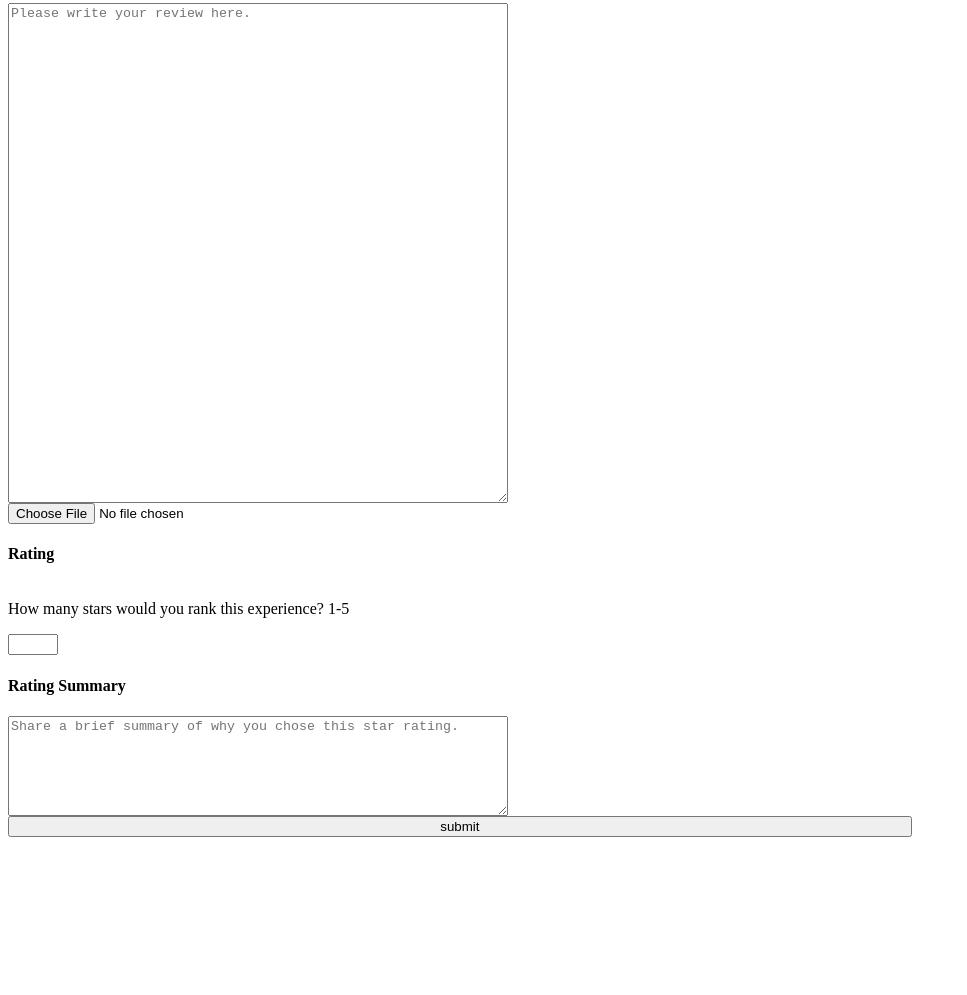
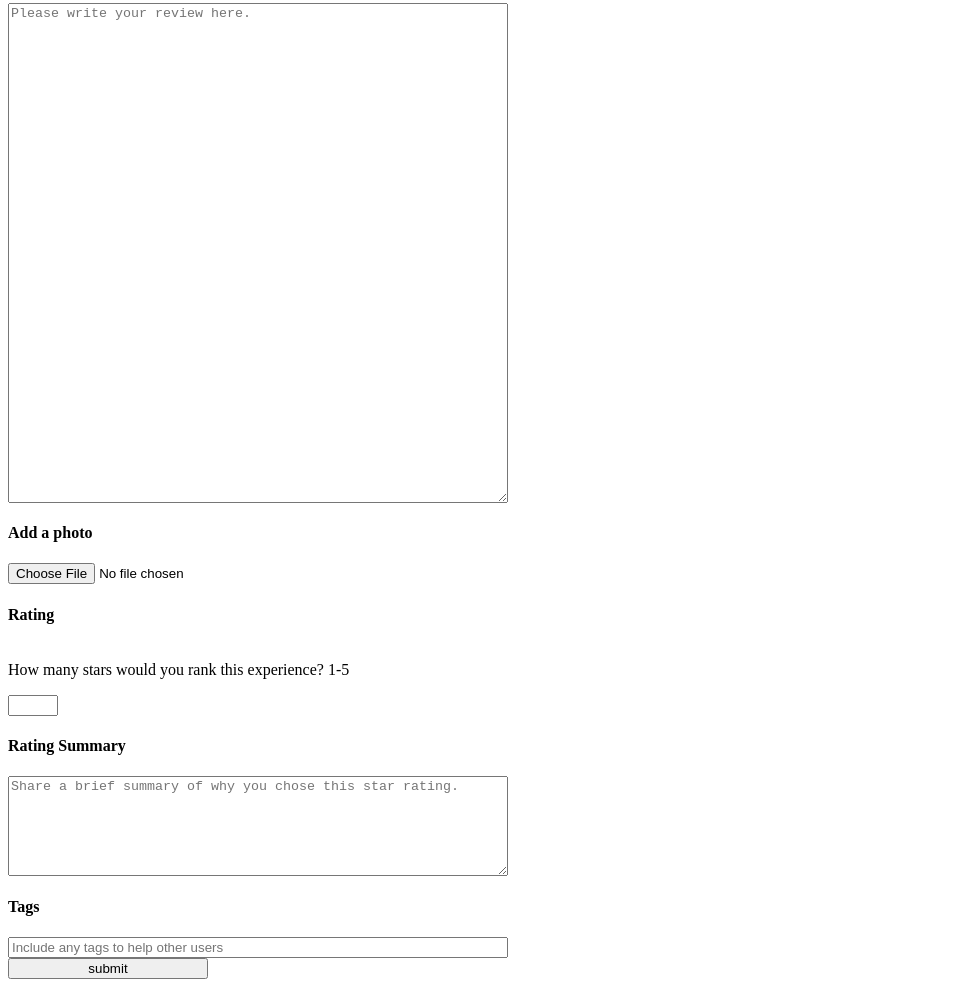
Before and after one commit to madlaw10/user-review-site, a plain HTML site: page writeareview.html in a window 1280 px wide. Shown: the part 294-1289 px from the top of the page, without its empty margins (0-967 px from the left). Before the commit the page ends 1147 px from the top, so only its background shows below. Drawn offline with Linux system fonts and the light colour scheme.

Commit message:
added spot to add tags

```diff
--- a/writeareview.html
+++ b/writeareview.html
@@ -14,14 +14,16 @@
         <input type="text" class="headline" id="headline" name="headline" placeholder="Write a headline for this review" maxlength="100" style="width: 500px;"></input>
         <h4>Review</h4>
         <textarea class="reviewbox" id="reviewbox" name="reviewbox" placeholder="Please write your review here." maxlength="5000" style="width: 500px; height: 500px;"></textarea>
-
+        <h4>Add a photo</h4>
         <input type="file" name="fileToUpload" id="fileToUpload"/>
         <h4>Rating</h4>
         <p>How many stars would you rank this experience? 1-5</p>
-        <input class="rank" type="number"style="width: 50px"></input>
+        <input class="rank" name="rank" type="number"style="width: 50px"></input>
         <h4>Rating Summary</h4>
-        <textarea class="summary" placeholder="Share a brief summary of why you chose this star rating." maxlength="1000" style="width: 500px; height: 100px;"></textarea>
-        <input type="submit" name="submit" value="submit"/>
+        <textarea class="summary" name="summary" placeholder="Share a brief summary of why you chose this star rating." maxlength="1000" style="width: 500px; height: 100px;"></textarea>
+        <h4>Tags</h4>
+        <input type="text" class="tags" id="tags" name="tags" placeholder="Include any tags to help other users" style="width: 500px;"/>
+        <input type="submit" name="submit" value="submit" style="width: 200px;"/>
     </form>
 
 
```
